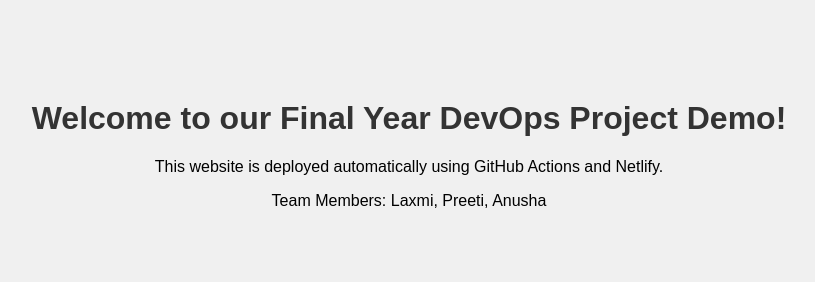
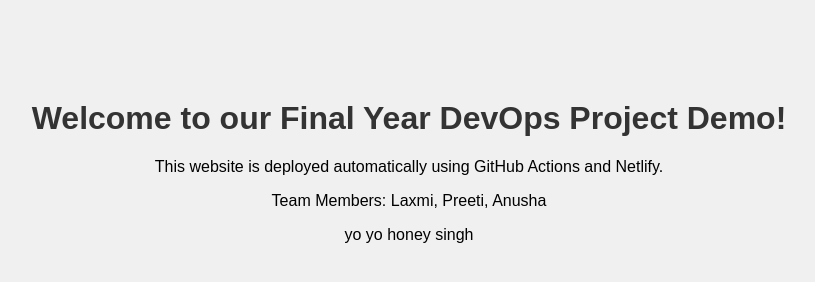
Before and after one commit to theecodehub/devops-static-site, a plain HTML site: page index.html in a window 1280 px wide. Shown: the whole page, without its empty margins (231-1046 px from the left). Drawn offline with Linux system fonts and the light colour scheme.

```diff
--- a/index.html
+++ b/index.html
@@ -11,6 +11,7 @@
     <h1>Welcome to our Final Year DevOps Project Demo!</h1>
     <p>This website is deployed automatically using GitHub Actions and Netlify.</p>
     <p>Team Members: Laxmi, Preeti, Anusha</p>
+    <p> yo yo honey singh </p>
   </div>
 </body>
 </html>
```
